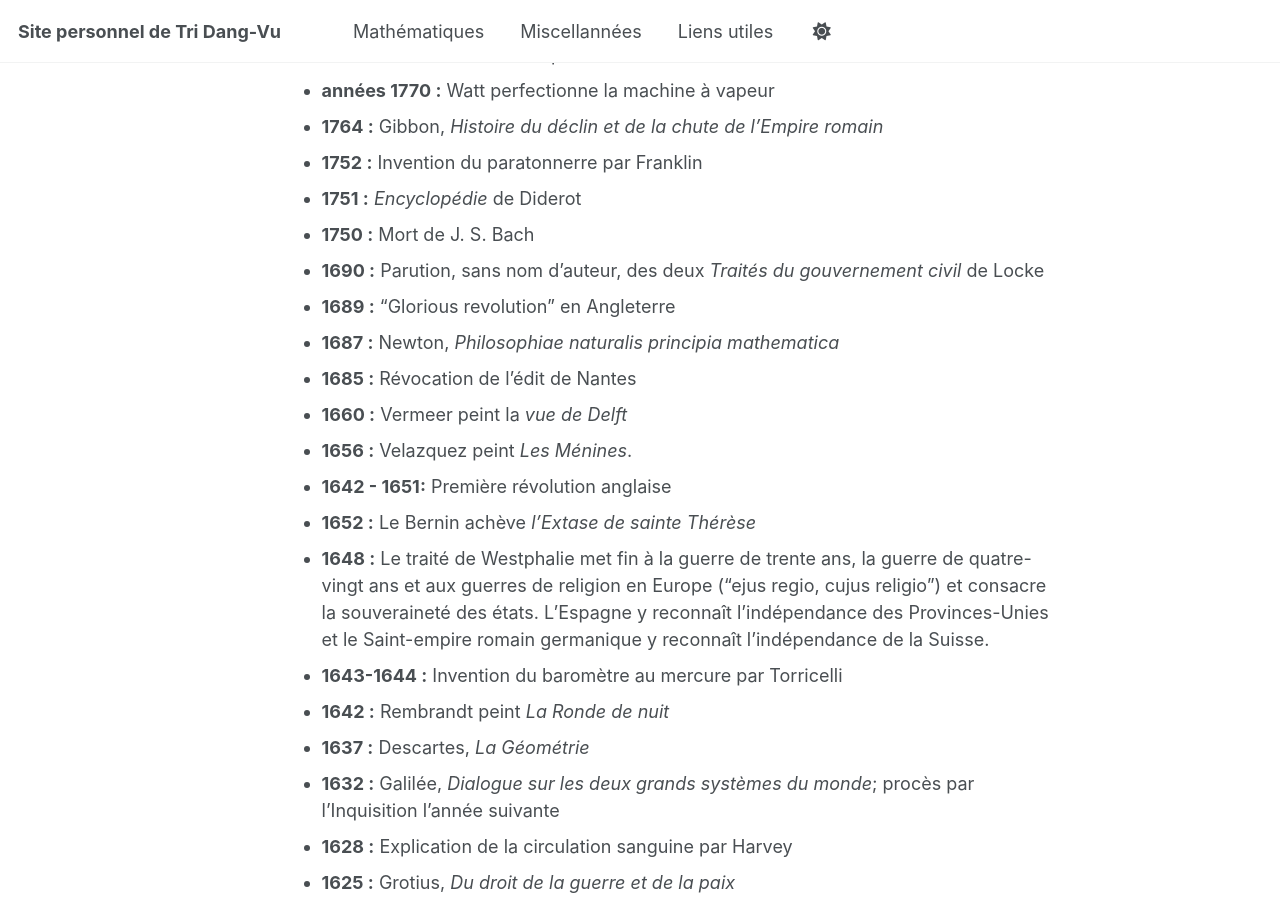
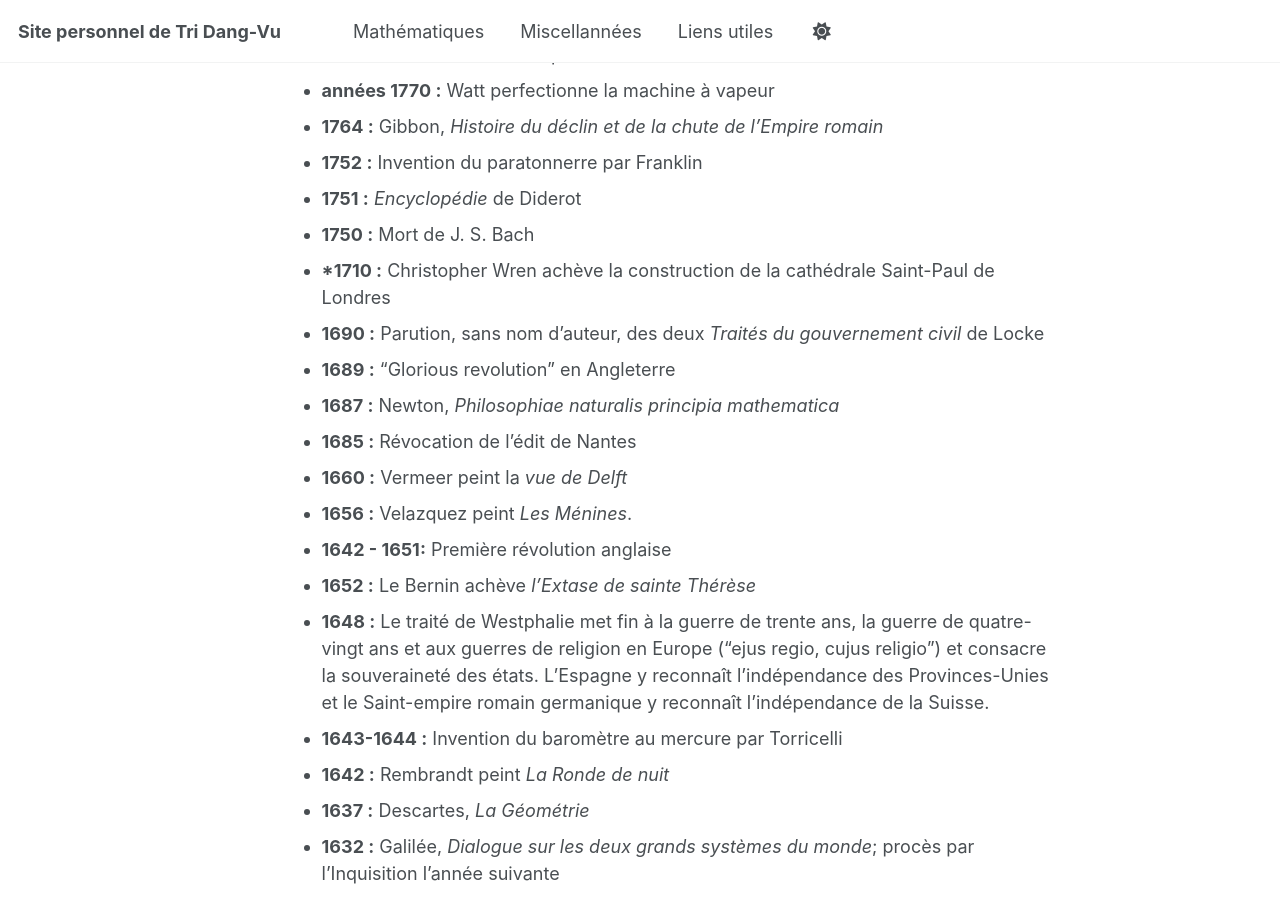
Before and after one commit to tridangvu/tridangvu.github.io, a Jekyll site: the page built from index.md, in a window 1280 px wide and 900 px high, scrolled down 4239 px. Built offline with Jekyll 4.4.1, drawn with Linux system fonts in a browser that asks for light colours; a script that is not in the unit is left out.

Commit message:
Update index.md

```diff
--- a/index.md
+++ b/index.md
@@ -120,6 +120,7 @@ Les événements suivants sont tous importants pour l'auteur de ce site. Cela ne
 - **1752 :** Invention du paratonnerre par Franklin
 - **1751 :** *Encyclopédie* de Diderot
 - **1750 :** Mort de J. S. Bach
+- ***1710 :** Christopher Wren achève la construction de la cathédrale Saint-Paul de Londres
 - **1690 :** Parution, sans nom d'auteur, des deux *Traités du gouvernement civil* de Locke
 - **1689 :** "Glorious revolution" en Angleterre
 - **1687 :** Newton, *Philosophiae naturalis principia mathematica*
```
